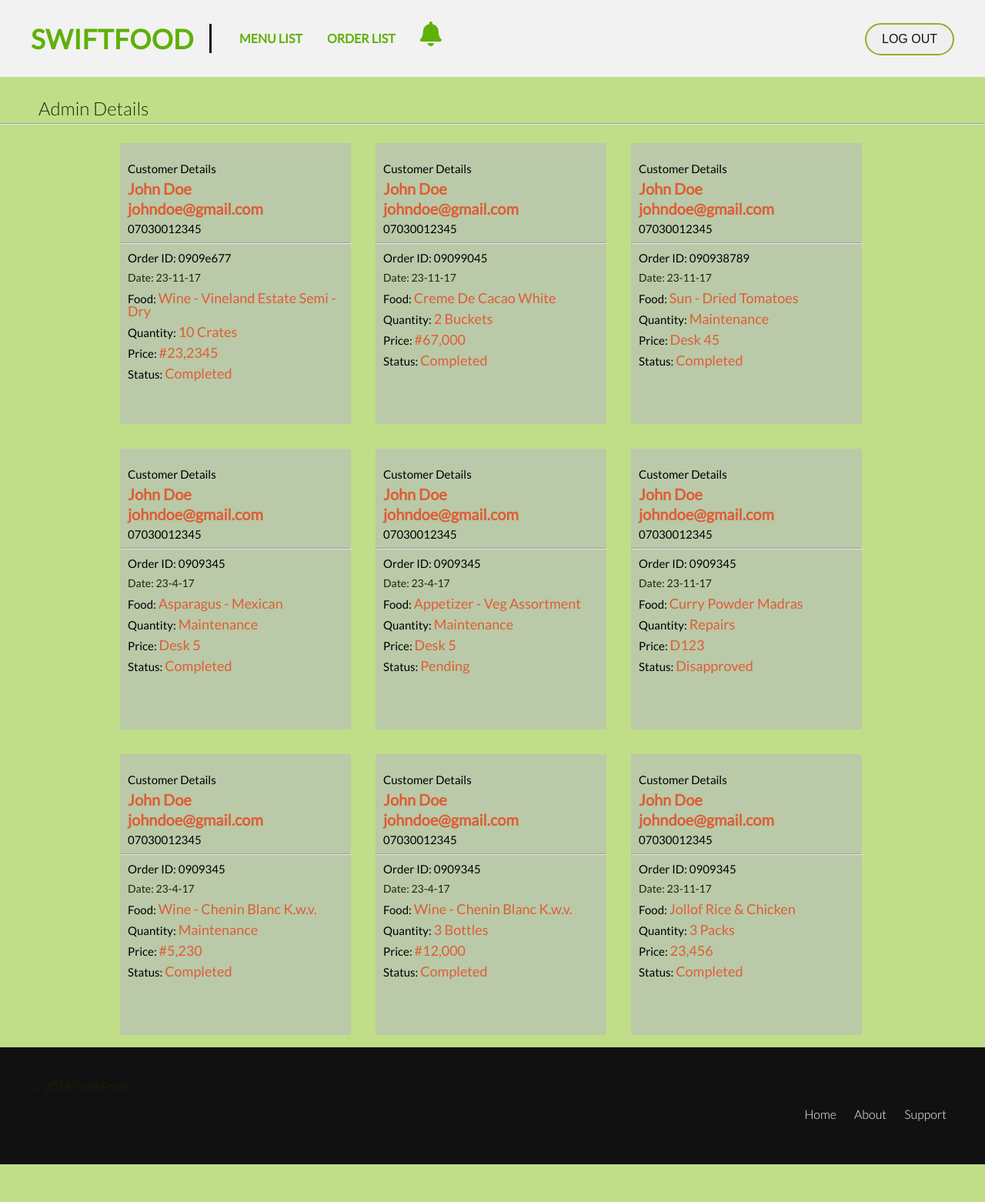
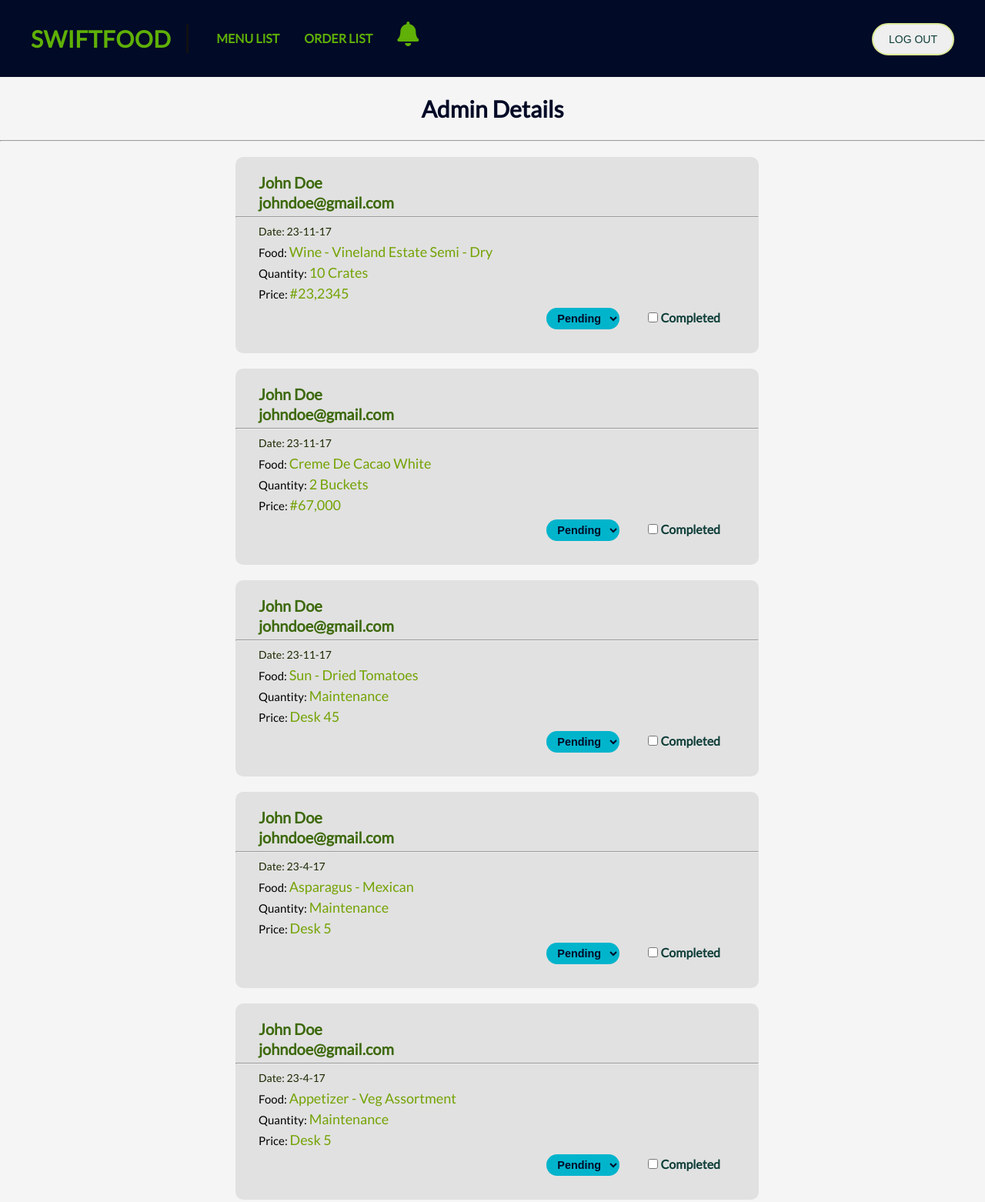
Before and after one commit to Anuoluwa/FirstForFood, a website: page UI/adminpage.html in a window 1280 px wide. Shown: the top 1562 px of the page at 77% size. Before the commit the page ends 1513 px from the top, so only its background shows below. Drawn offline with Linux system fonts and the light colour scheme.

Commit message:
[Chore #160520902] Adjust admin page to that admin can decline, accept and complete orders

```diff
--- a/UI/adminpage.html
+++ b/UI/adminpage.html
@@ -34,133 +34,160 @@
         </nav>
     </header>
     <div class="">
-        <h3 class="admin-detail-title">Admin Details</h4>
+        <h3 class="user-detail-title">Admin Details</h4>
             <hr>
     </div>
 
     <div class="wrapper main">
         <section class="admin-details-card">
             <div class="details-boxlink">
-                <p>Customer Details</p>
                 <h4>John Doe</h4>
                 <h4>johndoe@gmail.com</h4>
-                <p>07030012345</p>
                 <hr>
-                <p>Order ID: 0909e677</p>
                 <h6>Date: 23-11-17</h6>
                 <p>Food: <small>Wine - Vineland Estate Semi - Dry</small></p>
                 <p>Quantity: <small>10 Crates</small></p>
                 <p>Price: <small>#23,2345</small></p>
-                <p>Status: <small class="success">Completed</small></p>
+                    <form class="admin-form" action="/action_page.js" method="post">
+                        <select class=" admin-approval" name="list" form="adminform">
+                            <option value="volvo">Pending</option>
+                            <option value="volvo">Accept</option>
+                            <option value="saab">Decline</option>
+                        </select> <input class="complete" type="checkbox" name="admin-approval" value="Completed">Completed<br>
+                    </form>
             </div>
 
             <div class="details-boxlink">
-                <p>Customer Details</p>
                 <h4>John Doe</h4>
                 <h4>johndoe@gmail.com</h4>
-                <p>07030012345</p>
                 <hr>
-                <p>Order ID: 09099045</p>
                 <h6>Date: 23-11-17</h6>
                 <p>Food: <small>Creme De Cacao White</small></p>
                 <p>Quantity: <small>2 Buckets</small></p>
                 <p>Price: <small>#67,000</small></p>
-                <p>Status: <small class="success">Completed</small></p>
+                <form class="admin-form" action="/action_page.js" method="post">
+                    <select class=" admin-approval" name="list" form="adminform">
+                        <option value="volvo">Pending</option>
+                        <option value="volvo">Accept</option>
+                        <option value="saab">Decline</option>
+                    </select> <input class="complete" type="checkbox" name="admin-approval" value="Completed">Completed<br>
+                </form>
             </div>
             <div class="details-boxlink">
-                <p>Customer Details</p>
                 <h4>John Doe</h4>
                 <h4>johndoe@gmail.com</h4>
-                <p>07030012345</p>
                 <hr>
-                <p>Order ID: 090938789</p>
                 <h6>Date: 23-11-17</h6>
                 <p>Food: <small>Sun - Dried Tomatoes</small></p>
                 <p>Quantity: <small>Maintenance</small></p>
                 <p>Price: <small>Desk 45</small></p>
-                <p>Status: <small class="success">Completed</small></p>
+                <form class="admin-form" action="/action_page.js" method="post">
+                    <select class=" admin-approval" name="list" form="adminform">
+                        <option value="volvo">Pending</option>
+                        <option value="volvo">Accept</option>
+                        <option value="saab">Decline</option>
+                    </select> <input class="complete" type="checkbox" name="admin-approval" value="Completed">Completed<br>
+                </form>
             </div>
 
             <div class="details-boxlink">
-                <p>Customer Details</p>
                 <h4>John Doe</h4>
                 <h4>johndoe@gmail.com</h4>
-                <p>07030012345</p>
                 <hr>
-                <p>Order ID: 0909345</p>
                 <h6>Date: 23-4-17</h6>
                 <p>Food: <small>Asparagus - Mexican</small></p>
                 <p>Quantity: <small>Maintenance</small></p>
                 <p>Price: <small>Desk 5</small></p>
-                <p>Status: <small class="success">Completed</small></p>
+                <form class="admin-form" action="/action_page.js" method="post">
+                    <select class=" admin-approval" name="list" form="adminform">
+                        <option value="volvo">Pending</option>
+                        <option value="volvo">Accept</option>
+                        <option value="saab">Decline</option>
+                    </select> <input class="complete" type="checkbox" name="admin-approval" value="Completed">Completed<br>
+                </form>
             </div>
 
             <div class="details-boxlink">
-                <p>Customer Details</p>
                 <h4>John Doe</h4>
                 <h4>johndoe@gmail.com</h4>
-                <p>07030012345</p>
                 <hr>
-                <p>Order ID: 0909345</p>
                 <h6>Date: 23-4-17</h6>
                 <p>Food: <small>Appetizer - Veg Assortment</small></p>
                 <p>Quantity: <small>Maintenance</small></p>
                 <p>Price: <small>Desk 5</small></p>
-                <p>Status: <small class="success">Pending</small></p>
+                <form class="admin-form" action="/action_page.js" method="post">
+                    <select class=" admin-approval" name="list" form="adminform">
+                        <option value="volvo">Pending</option>
+                        <option value="volvo">Accept</option>
+                        <option value="saab">Decline</option>
+                    </select> <input class="complete" type="checkbox" name="admin-approval" value="Completed">Completed<br>
+                </form>
             </div>
             <div class="details-boxlink">
-                <p>Customer Details</p>
                 <h4>John Doe</h4>
                 <h4>johndoe@gmail.com</h4>
-                <p>07030012345</p>
                 <hr>
-                <p>Order ID: 0909345</p>
                 <h6>Date: 23-11-17</h6>
                 <p>Food: <small>Curry Powder Madras</small></p>
                 <p>Quantity: <small>Repairs</small></p>
                 <p>Price: <small>D123</small></p>
-                <p>Status: <small>Disapproved</small></p>
+                <form class="admin-form" action="/action_page.js" method="post">
+                    <select class=" admin-approval" name="list" form="adminform">
+                        <option value="volvo">Pending</option>
+                        <option value="volvo">Accept</option>
+                        <option value="saab">Decline</option>
+                    </select> <input class="complete" type="checkbox" name="admin-approval" value="Completed">Completed<br>
+                </form>
             </div>
 
             <div class="details-boxlink">
-                <p>Customer Details</p>
                 <h4>John Doe</h4>
                 <h4>johndoe@gmail.com</h4>
-                <p>07030012345</p>
                 <hr>
-                <p>Order ID: 0909345</p>
                 <h6>Date: 23-4-17</h6>
                 <p>Food: <small>Wine - Chenin Blanc K.w.v.</small></p>
                 <p>Quantity: <small>Maintenance</small></p>
                 <p>Price: <small>#5,230</small></p>
-                <p>Status: <small class="success">Completed</small></p>
+                <form class="admin-form" action="/action_page.js" method="post">
+                    <select class=" admin-approval" name="list" form="adminform">
+                        <option value="volvo">Pending</option>
+                        <option value="volvo">Accept</option>
+                        <option value="saab">Decline</option>
+                    </select> <input class="complete" type="checkbox" name="admin-approval" value="Completed">Completed<br>
+                </form>
             </div>
 
             <div class="details-boxlink">
-                <p>Customer Details</p>
                 <h4>John Doe</h4>
                 <h4>johndoe@gmail.com</h4>
-                <p>07030012345</p>
                 <hr>
-                <p>Order ID: 0909345</p>
                 <h6>Date: 23-4-17</h6>
                 <p>Food: <small>Wine - Chenin Blanc K.w.v.</small></p>
                 <p>Quantity: <small>3 Bottles</small></p>
                 <p>Price: <small>#12,000</small></p>
-                <p>Status: <small class="success">Completed</small></p>
+                <form class="admin-form" action="/action_page.js" method="post">
+                    <select class=" admin-approval" name="list" form="adminform">
+                        <option value="volvo">Pending</option>
+                        <option value="volvo">Accept</option>
+                        <option value="saab">Decline</option>
+                    </select> <input class="complete" type="checkbox" name="admin-approval" value="Completed">Completed<br>
+                </form>
             </div>
             <div class="details-boxlink">
-                <p>Customer Details</p>
                 <h4>John Doe</h4>
                 <h4>johndoe@gmail.com</h4>
-                <p>07030012345</p>
                 <hr>
-                <p>Order ID: 0909345</p>
                 <h6>Date: 23-11-17</h6>
                 <p>Food: <small>Jollof Rice & Chicken</small></p>
                 <p>Quantity: <small>3 Packs</small></p>
                 <p>Price: <small>23,456</small></p>
-                <p>Status: <small>Completed</small></p>
+                <form class="admin-form" action="/action_page.js" method="post">
+                    <select class=" admin-approval" name="list" form="adminform">
+                        <option value="volvo">Pending</option>
+                        <option value="volvo">Accept</option>
+                        <option value="saab">Decline</option>
+                    </select> <input class="complete" type="checkbox" name="admin-approval" value="Completed">Completed<br>
+                </form>
             </div>
         </section>
     </div>
--- a/UI/assets/css/adminpage.css
+++ b/UI/assets/css/adminpage.css
@@ -57,7 +57,7 @@ table {
 }
 
 body {
-    background: #C0DE88;
+    background: whitesmoke;
     color: rgb(27, 41, 1);
     font: 300 16px/22px "Lato", "Open Sans", "Helvetica Neue", Helvetica, Arial, sans-serif;
 }
@@ -76,17 +76,17 @@ a:hover {
 */
 
 header {
-    background-color: #f2f2f2;
+    background-color: #010A26;
     width: 100%;
     height: 100px;
 }
 
 header .logo {
-    font-size: 35px;
+    font-size: 30px;
     font-weight: 900;
     letter-spacing: .5px;
     line-height: 44px;
-    padding: 20px 0;
+    padding: 10px 0;
     text-transform: uppercase;
     display: block;
     margin: 0 auto;
@@ -114,7 +114,6 @@ header nav ul li a {
 header .header-request {
     display: none;
 }
-
 @media only screen and (min-width: 1000px) {
     header .logo {
         padding: 0px 20px 0px 40px;
@@ -134,11 +133,11 @@ header .header-request {
     }
     header .header-login {
          display: block;
-         font-size: 16px;
-         color: #111;
+         font-size: 14px;
+         color: #0F3E39;
          text-transform:  uppercase;
          line-height: 38px;
-         border: 2px solid #91B02C;
+         border: 2px solid rgb(220, 233, 150);
          float: right;
          border-radius: 50px;
          margin-right: 40px;
@@ -147,7 +146,7 @@ header .header-request {
          font-weight: 400;
      }
      .signup {
-        background: rgb(253, 208, 9);
+        background: #B5AA00;
      }
 
     header .header-request {
@@ -173,7 +172,7 @@ header .header-request {
     width: calc(100% - 80px);
     padding: 40px 40px;
     margin-top: 50px;
-    background-color: #111;
+    background-color: #010A26;
     overflow: hidden;
 }
 
@@ -219,71 +218,6 @@ footer ul li a {
     }
 
 }
-/*
-    ========================================
-             Users Details view
-    ========================================
-*/
-
-.details-card div {
-    margin: 16px 16px 16px;
-    padding-top: 15px;
-    width: calc(100% - 32px);
-    height: 250px;
-    background-color: #f2f2f2;
-
-
-}
-
-.details-card p  {
-    margin: 10px;
-    color: #180633;
-    font-weight: 500;
-    line-height: 16px;
-    font-size: 18px;
-
-}
-
-.details-card div a {
-    font-weight: 500;
-    font-size: 24px;
-}
-.detail-title {
-    margin: 30px 0px 0px 50px;
-    font-size: 30px;
-    font-weight: 400;
-}
-
-.main{
-    background: #C0DE88;
-}
-
-@media only screen and (min-width: 1000px) {
-    .wrapper {
-        width: 1000px;
-        margin: 0 auto;
-    }
-    .details-card div {
-        margin: 20px 16px 20px;
-        height: 230px;
-        background-color: #f2f2f2;
-        float: left;
-    }
-    .details-card {
-        overflow: hidden;
-    }
-    .details-boxlink {
-        width: calc(32% - 20px) !important;
-
-    }
-
-    .admin-details-card div {
-        margin: 20px 16px 20px;
-        height: 330px;
-        background-color: #f2f2f2;
-        float: left;
-    }
-}
 
 /*
     ========================================
@@ -294,16 +228,19 @@ footer ul li a {
 .info {
     color: blue;
 }
+
 .admin-details-card div {
     margin: 16px 16px 16px;
     padding-top: 15px;
-    width: calc(100% - 32px);
-    height: 350px;
-    background-color: #bac9a8;
+    width: calc(100% - 10px);
+    height: 200px;
+    background-color: rgba(217,217,217,0.7);
+    border-radius: 10px;
 }
 
+
 .admin-details-card p  {
-    margin: 10px;
+    margin: 10px 0 10px  30px;
     color: #000;
     font-weight: 400;
     line-height: 16px;
@@ -312,7 +249,7 @@ footer ul li a {
 }
 
 .admin-details-card h6  {
-    margin: 10px;
+    margin: 10px 0 10px  30px;
     font-weight: 400;
     line-height: 16px;
     font-size: 14px;
@@ -320,8 +257,8 @@ footer ul li a {
 }
 
 .admin-details-card h4  {
-    margin: 10px;
-    color:  #DE5E35;
+    margin: 10px 0 10px  30px;
+    color:  rgb(61, 105, 11);
     font-weight: 600;
     line-height: 16px;
     font-size: 20px;
@@ -329,7 +266,7 @@ footer ul li a {
 }
 .admin-details-card small  {
     font-weight: 400;
-    color: #DE5E35;
+    color: rgb(116, 163, 5);
     line-height: 16px;
     font-size: 18px;
 }
@@ -338,6 +275,76 @@ footer ul li a {
     font-size: 24px;
     font-weight: 380;
 }
+.details-boxlink {
+    width: calc(100% - 20px) !important;
+    overflow: hidden;
+
+}
+.details-boxlink title {
+    height: 30px;
+}
+@media only screen and (min-width: 1000px) {
+    .wrapper {
+        width: 1000px;
+        margin: 0 auto;
+    }
+    .admin-details-card {
+        width: 70%;
+        margin: 0 auto;
+    }
+
+    .details-boxlink {
+        width: calc(100% - 20px) !important;
+        overflow: hidden;
+
+    }
+
+    .admin-details-card div {
+        margin: 20px 16px 20px;
+        height: 240px;
+        background-color: rgba(217,217,217,0.7);
+        border-radius: 10px;
+    }
+    .details-boxlink title {
+        height: 30px;
+    }
+    .admin-form {
+        display: inline-block;
+        float: right;
+        margin: 0 50px 10px 0;
+        display: inline-block;
+        vertical-align: middle;
+    }
+    .admin-approval {
+        margin: 0 30px 0 0;
+    }
+
+    .admin-approval {
+        font-size: 0.9em;
+        border: 0;
+        background-color: #00B4CC;
+        color: #010A26;
+        font-weight: 700;
+        border-radius: 50px;
+        padding: 5px 8px 5px 10px;
+        cursor: pointer;
+      }
+
+      .admin-form {
+        color: #010A26;
+        font-weight: 700;
+        color: #0F3E39;
+      }
+      .user-detail-title {
+        color: #010A26;
+        font-size: 30px;
+        font-weight: 700;
+        text-align: center;
+        margin: 30px 20px;
+    }
+}
+
+
 .search {
     width: 100%;
     position: relative
--- a/UI/assets/css/userpage.css
+++ b/UI/assets/css/userpage.css
@@ -161,6 +161,7 @@ header .header-request {
         margin-top: 30px;
         padding: 0 20px;
     }
+}
 /*
     ========================================
     Footer
@@ -249,10 +250,6 @@ footer ul li a {
     font-weight: 500;
     font-size: 16px;
   }
-  .menu-card-list .card-details h2 {
-    font-weight: 500;
-    font-size: 18px;
-  }
   .menu-card-list .card-details #price {
     color: rgb(51, 34, 10);
     font-weight: 900;
@@ -302,4 +299,3 @@ footer ul li a {
         width: calc(20% - 10px) !important;
     }
 }
-}
```
Also changed, not shown: UI/assets/images/femaleavatar.png (added), UI/assets/images/maleavatar.png (added).
